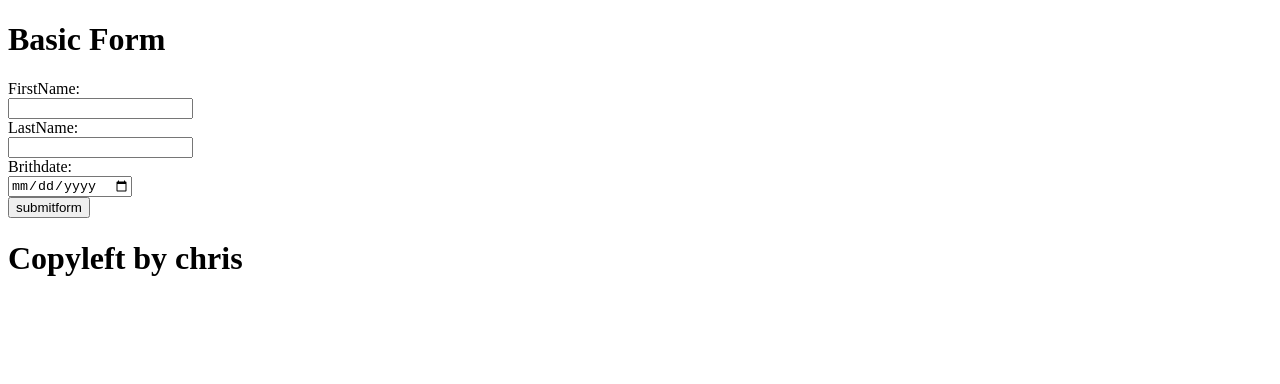
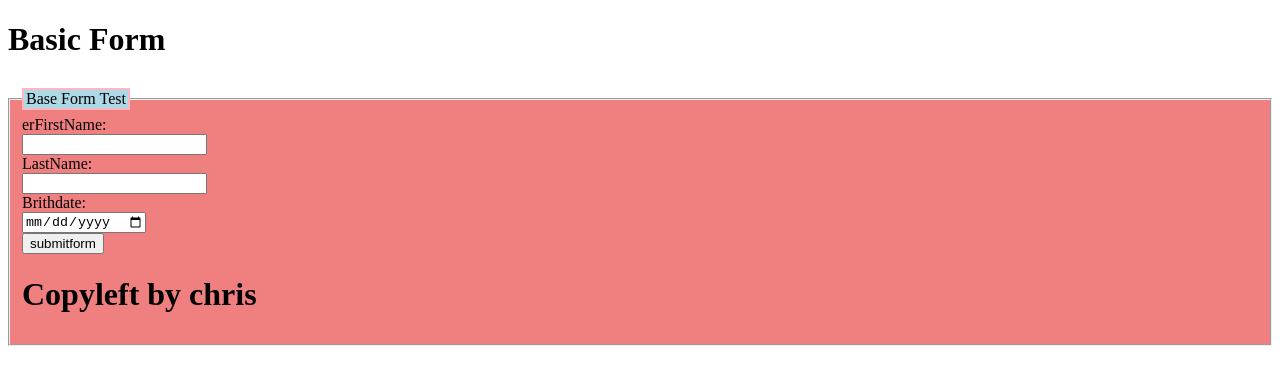
Before and after one commit to nuttyze/classwork, a plain HTML site: page 2024-2025/html/formtest.html in a window 1280 px wide. Drawn offline with Linux system fonts and the light colour scheme.

```diff
--- /dev/null
+++ b/2024-2025/html/formtest.css
@@ -0,0 +1,14 @@
+fieldset {
+    margin: 30px 0px;
+}
+
+fieldset {
+    background-color: lightcoral;
+}
+legend {
+    background-color: lightblue;
+}
+
+legend {
+    border: 2px lightpink solid;
+}
--- a/2024-2025/html/formtest.html
+++ b/2024-2025/html/formtest.html
@@ -1,18 +1,19 @@
 <!DOCTYPE html>
-<html lang="en">
+<html lang="en" xmlns="http://www.w3.org/1999/html">
 <head>
     <meta charset="UTF-8">
     <title>Title</title>
+    <link rel="stylesheet" href="formtest.css">
 </head>
 <body>
 <header>
     <h1>Basic Form</h1>
 </header>
 <main>
-
-
     <form method="get" action="/basicform.php.">
-    <label for="FirstName">FirstName:</label><br>
+        <fieldset>
+            <legend>Base Form Test</legend>
+            er<label for="FirstName">FirstName:</label><br>
             <input type="text" id="FirstName" name="FristName"><br>
             <label for="Lastname">LastName:</label><br>
             <input type="text" id="Lastname" name="LastName"><br>
@@ -20,7 +21,7 @@
             <input type="date" id="Brithdate" name="Brithdate"><br>
             <button type="submit">submitform</button>
             <h1>Copyleft by chris</h1>
-
+        </fieldset>
     </form>
 </main>
 <footer>
```
Lines whose indentation alone changed are shown as unchanged.
